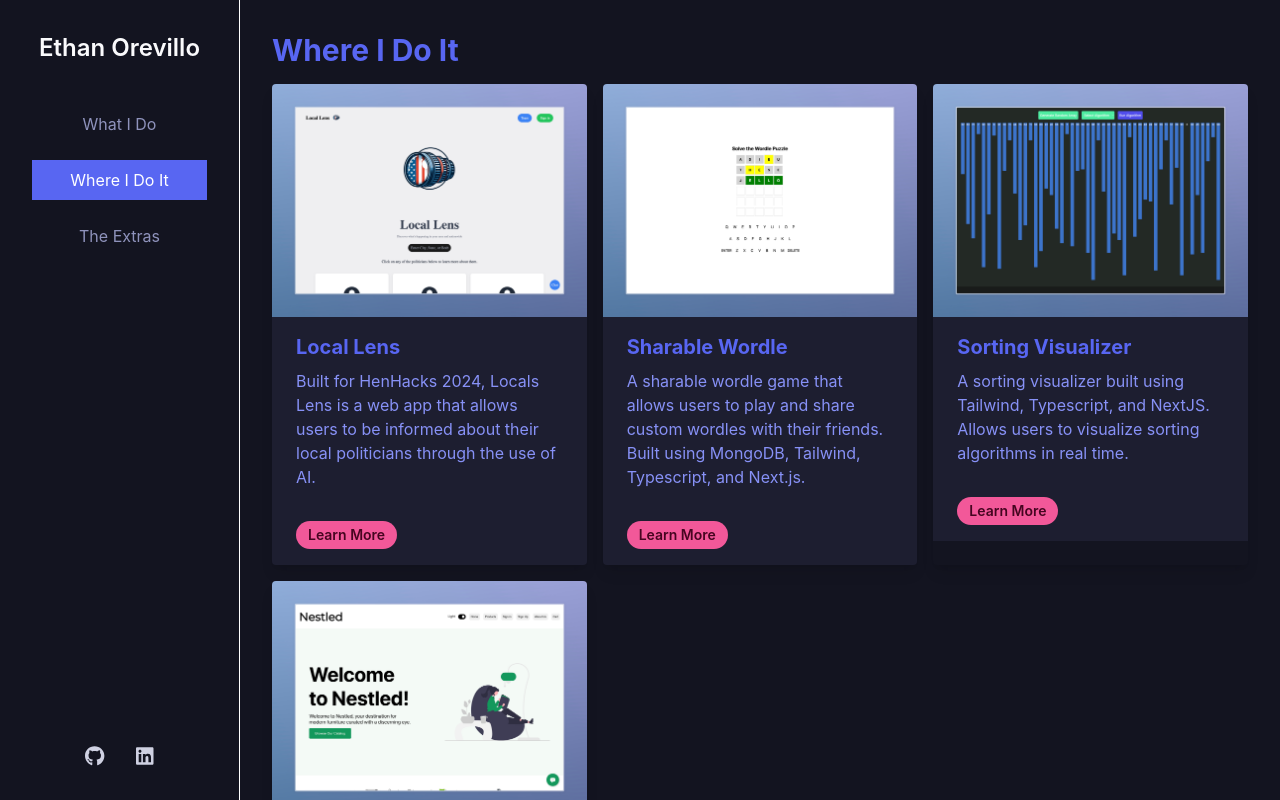
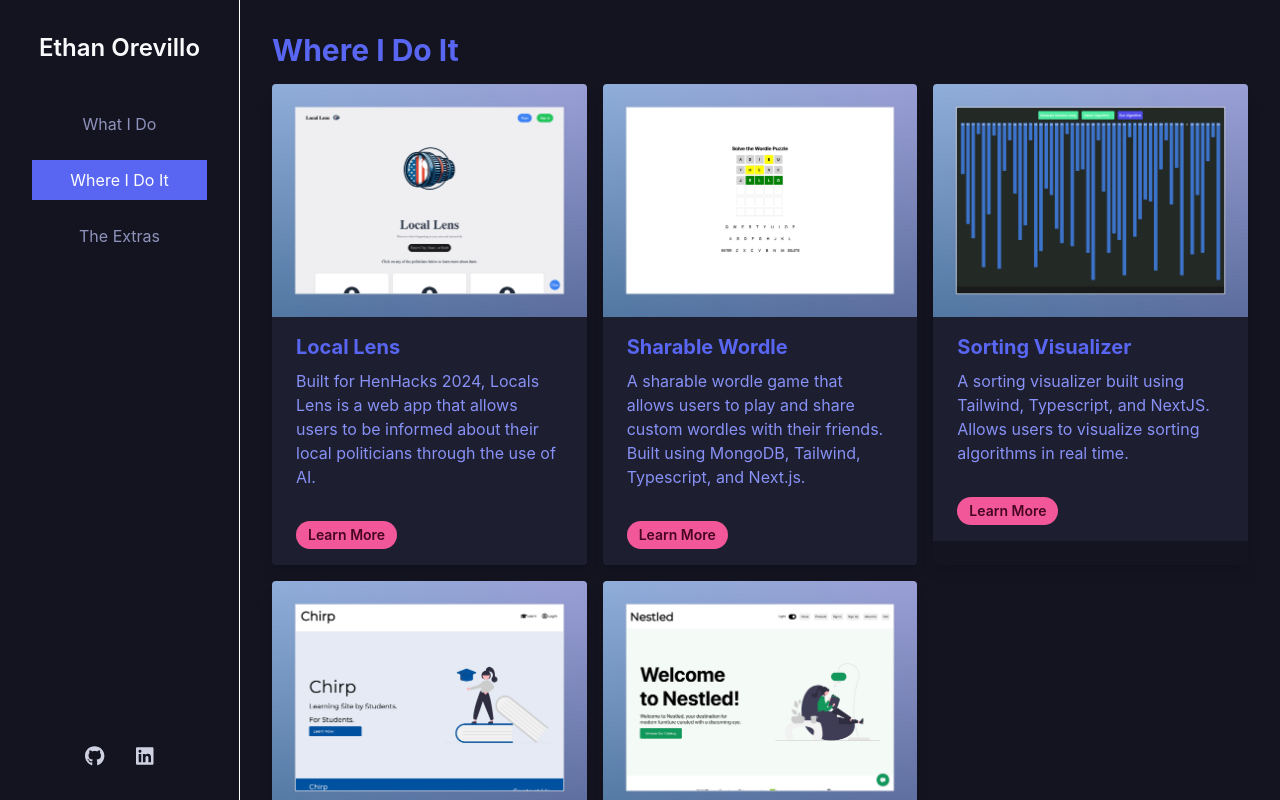
Before and after one commit to eorev/eorev-portfolio, a Next.js app: page / in a window 1280 px wide. Both pictures are taken after a click on the button "Where I Do It". Built offline with nearby package versions, Linux system fonts and the light colour scheme.

Commit message:
added chirp to projects

```diff
--- a/components/WhereIDoIt.tsx
+++ b/components/WhereIDoIt.tsx
@@ -22,6 +22,12 @@ const projects = [
         description: "A sorting visualizer built using Tailwind, Typescript, and NextJS. Allows users to visualize sorting algorithms in real time.",
         link: "https://github.com/eorev/sorting-visualizer-2",
         image: "/sorting_visualizer.jpeg",
+    },
+    {
+        title: "Chirp",
+        description: "Winner at HenHacks2023 for best educational hack, Chirp is a web app built for students learning about algorithms and allows students to solve algorithmic problems through a visual interface.",
+        link: "https://github.com/eorev/Chirp",
+        image: "/Chirp.jpeg",
     },
     {
         title: "Nestled",
```
Also changed, not shown: public/Chirp.jpeg (added).
